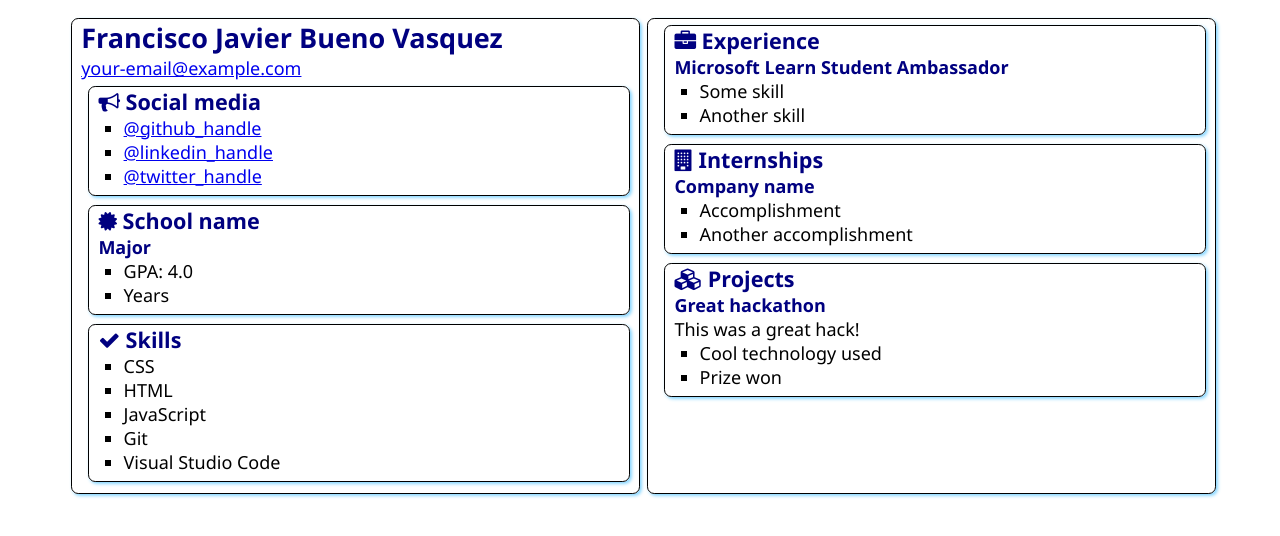
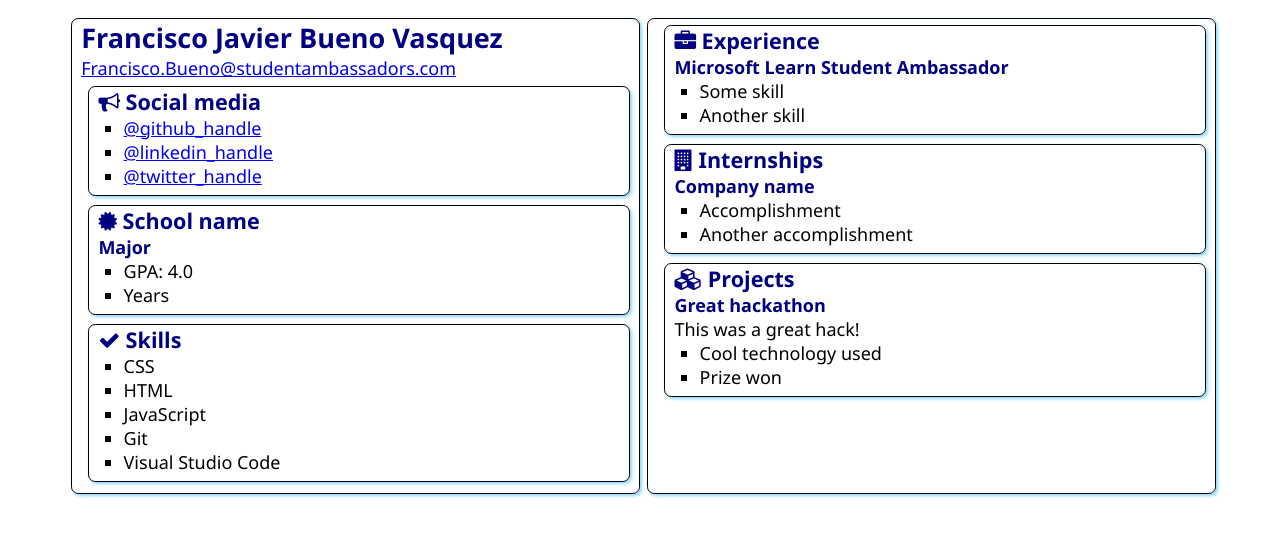
Before and after one commit to fjbueno/SATechnicalOnboarding, a plain HTML site: page src/index.html in a window 1280 px wide. Drawn offline with Linux system fonts and the light colour scheme.

Commit message:
Add Email
Add Email

```diff
--- a/src/index.html
+++ b/src/index.html
@@ -13,7 +13,7 @@
     <main>
         <article class="box">
             <h1>Francisco Javier Bueno Vasquez</h1>
-            <div><a href="mailto:your.email@example.com">your-email@example.com</a></div>
+            <div><a href="mailto:your.email@example.com">Francisco.Bueno@studentambassadors.com</a></div>
 
             <section class="box">
                 <h2>
```
